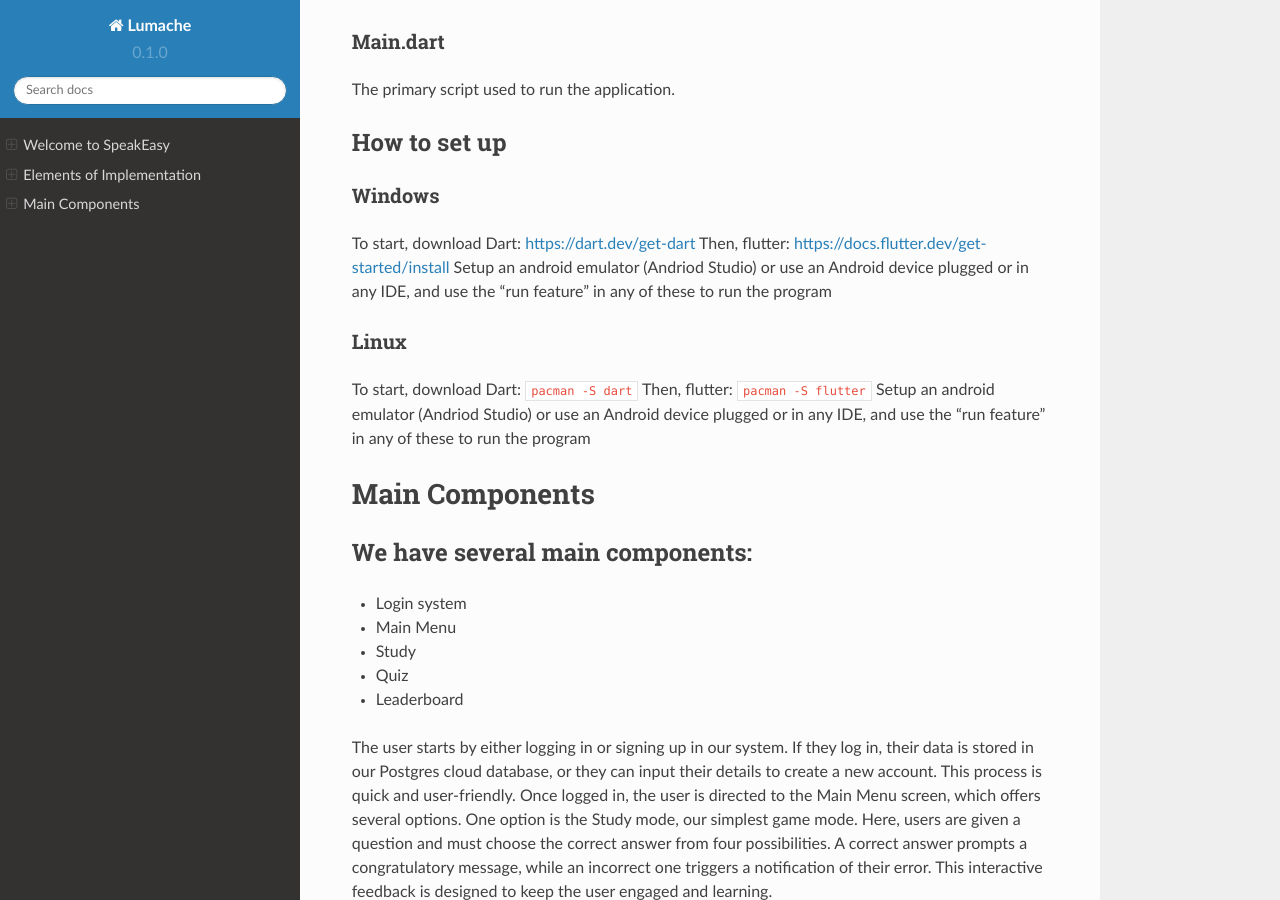
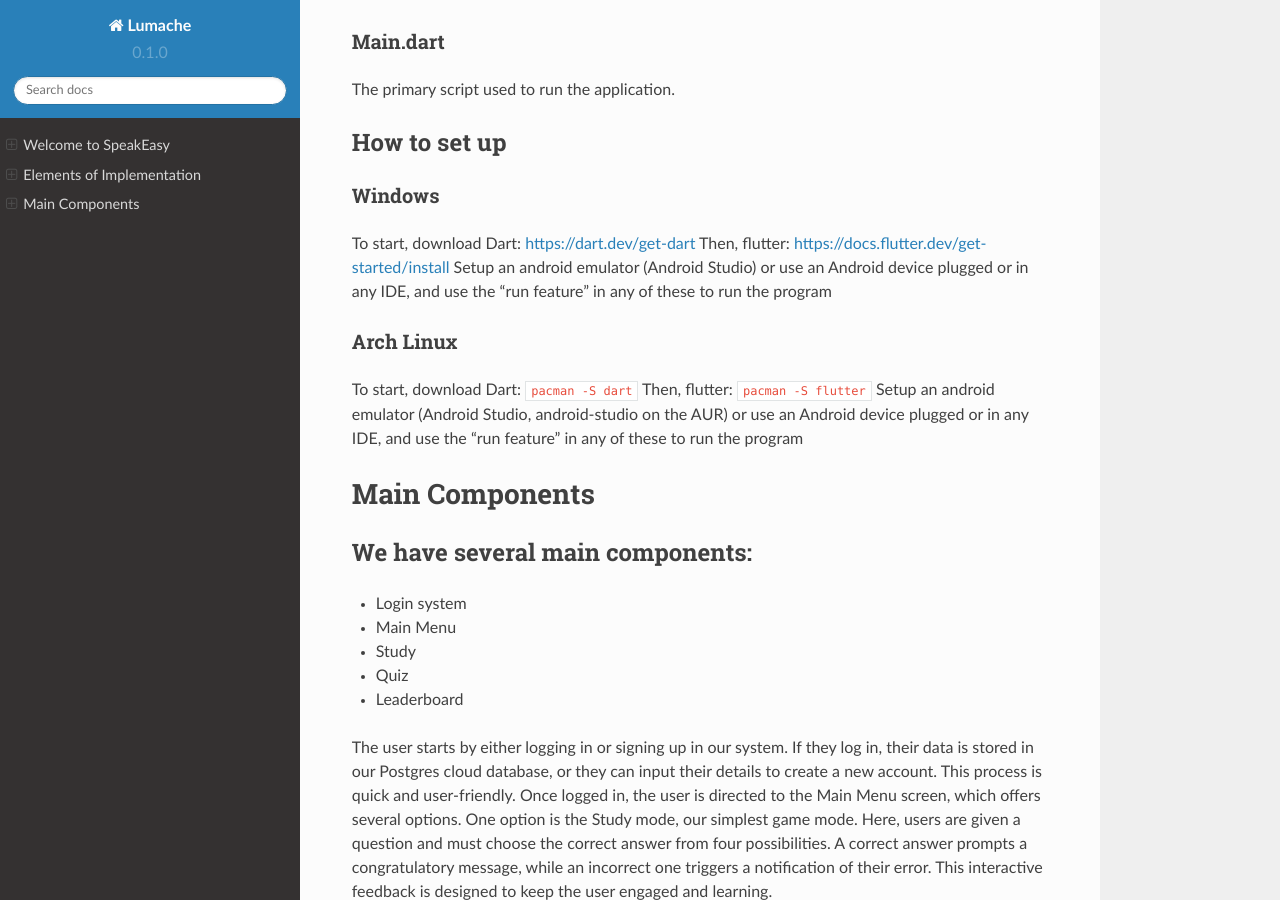
Before and after one commit to LuckyLarry13/READTHEDOCSTEST, a Sphinx documentation site: the page built from docs/source/index.rst, in a window 1280 px wide and 900 px high, scrolled down 2669 px. Built offline with Sphinx 7.4.7 and the Read the Docs theme 2.0.0, drawn with Linux system fonts in a browser that asks for light colours.

Commit message:
Update index.rst

```diff
--- a/docs/source/index.rst
+++ b/docs/source/index.rst
@@ -102,13 +102,13 @@ Windows
 ^^^^^^^
 To start, download Dart: https://dart.dev/get-dart
 Then, flutter: https://docs.flutter.dev/get-started/install
-Setup an android emulator (Andriod Studio) or use an Android device plugged or in any IDE, and use the "run feature" in any of these to run the program
+Setup an android emulator (Android Studio) or use an Android device plugged or in any IDE, and use the "run feature" in any of these to run the program
 
-Linux
-^^^^^^^
+Arch Linux
+^^^^^
 To start, download Dart: ``pacman -S dart``
 Then, flutter: ``pacman -S flutter``
-Setup an android emulator (Andriod Studio) or use an Android device plugged or in any IDE, and use the "run feature" in any of these to run the program
+Setup an android emulator (Android Studio, android-studio on the AUR) or use an Android device plugged or in any IDE, and use the "run feature" in any of these to run the program
 
 
 
```
